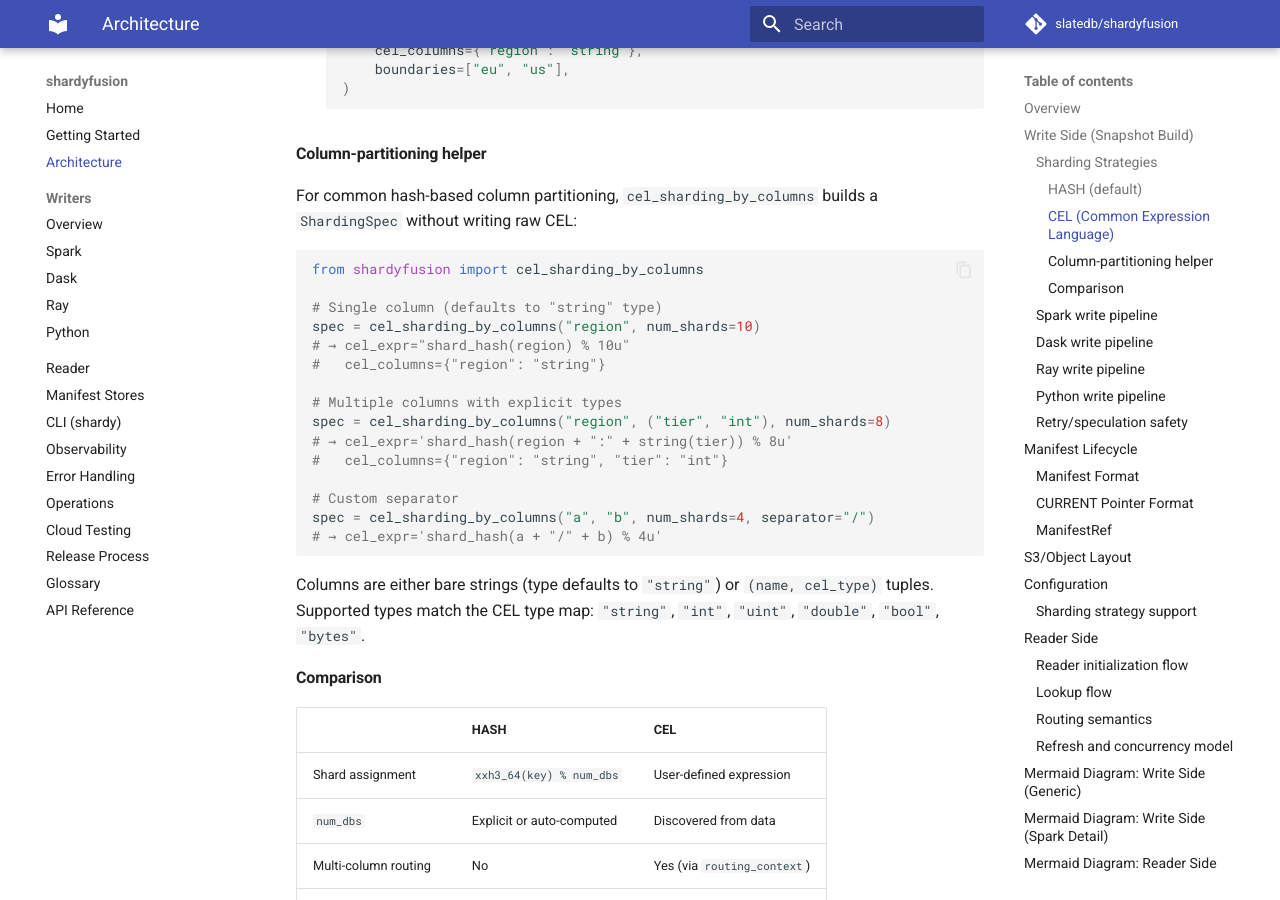
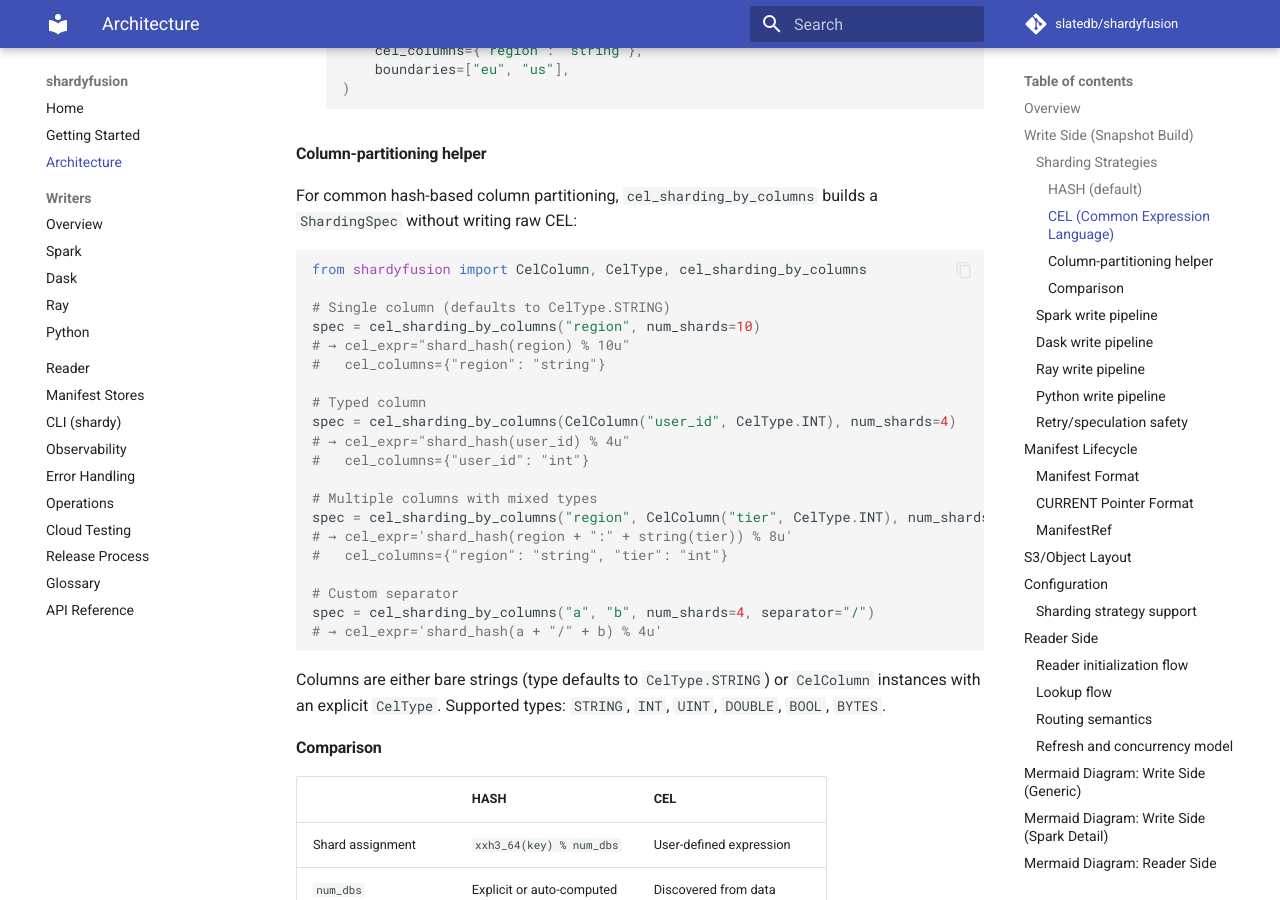
Before and after one commit to elkin/shardyfusion, an MkDocs documentation site: the page built from docs/how-it-works.md, in a window 1280 px wide and 900 px high, scrolled down 2354 px. Built offline with MkDocs 1.6.1 and Material for MkDocs 9.7.7, drawn with Linux system fonts in a browser that asks for light colours; comment, search, counter and statistics services are not loaded.

Commit message:
refactor: replace CelColumn type alias with frozen dataclass and CelType enum
Improves IDE discoverability and compile-time type safety for
cel_sharding_by_columns(). Bare string shortcut preserved for the
common all-string-column case.

Co-Authored-By: Claude Opus 4.6 <noreply@anthropic.com>

````diff
--- a/docs/how-it-works.md
+++ b/docs/how-it-works.md
@@ -94,15 +94,20 @@ Key properties:
 For common hash-based column partitioning, `cel_sharding_by_columns` builds a `ShardingSpec` without writing raw CEL:
 
 ```python
-from shardyfusion import cel_sharding_by_columns
+from shardyfusion import CelColumn, CelType, cel_sharding_by_columns
 
-# Single column (defaults to "string" type)
+# Single column (defaults to CelType.STRING)
 spec = cel_sharding_by_columns("region", num_shards=10)
 # → cel_expr="shard_hash(region) % 10u"
 #   cel_columns={"region": "string"}
 
-# Multiple columns with explicit types
-spec = cel_sharding_by_columns("region", ("tier", "int"), num_shards=8)
+# Typed column
+spec = cel_sharding_by_columns(CelColumn("user_id", CelType.INT), num_shards=4)
+# → cel_expr="shard_hash(user_id) % 4u"
+#   cel_columns={"user_id": "int"}
+
+# Multiple columns with mixed types
+spec = cel_sharding_by_columns("region", CelColumn("tier", CelType.INT), num_shards=8)
 # → cel_expr='shard_hash(region + ":" + string(tier)) % 8u'
 #   cel_columns={"region": "string", "tier": "int"}
 
@@ -111,7 +116,7 @@ spec = cel_sharding_by_columns("a", "b", num_shards=4, separator="/")
 # → cel_expr='shard_hash(a + "/" + b) % 4u'
 ```
 
-Columns are either bare strings (type defaults to `"string"`) or `(name, cel_type)` tuples. Supported types match the CEL type map: `"string"`, `"int"`, `"uint"`, `"double"`, `"bool"`, `"bytes"`.
+Columns are either bare strings (type defaults to `CelType.STRING`) or `CelColumn` instances with an explicit `CelType`. Supported types: `STRING`, `INT`, `UINT`, `DOUBLE`, `BOOL`, `BYTES`.
 
 #### Comparison
 
--- a/shardyfusion/__init__.py
+++ b/shardyfusion/__init__.py
@@ -10,7 +10,7 @@ from .async_manifest_store import (
     AsyncManifestStore,
     AsyncS3ManifestStore,
 )
-from .cel import CelColumn, cel_sharding_by_columns
+from .cel import CelColumn, CelType, cel_sharding_by_columns
 from .config import (
     ManifestOptions,
     OutputOptions,
@@ -107,6 +107,7 @@ __all__ = [
     "BuildResult",
     "BuildStats",
     "CelColumn",
+    "CelType",
     "cel_sharding_by_columns",
     "ConcurrentShardedReader",
     "ConfigValidationError",
````
Also changed, not shown: CLAUDE.md (+1 -1 lines), 2 other files.
